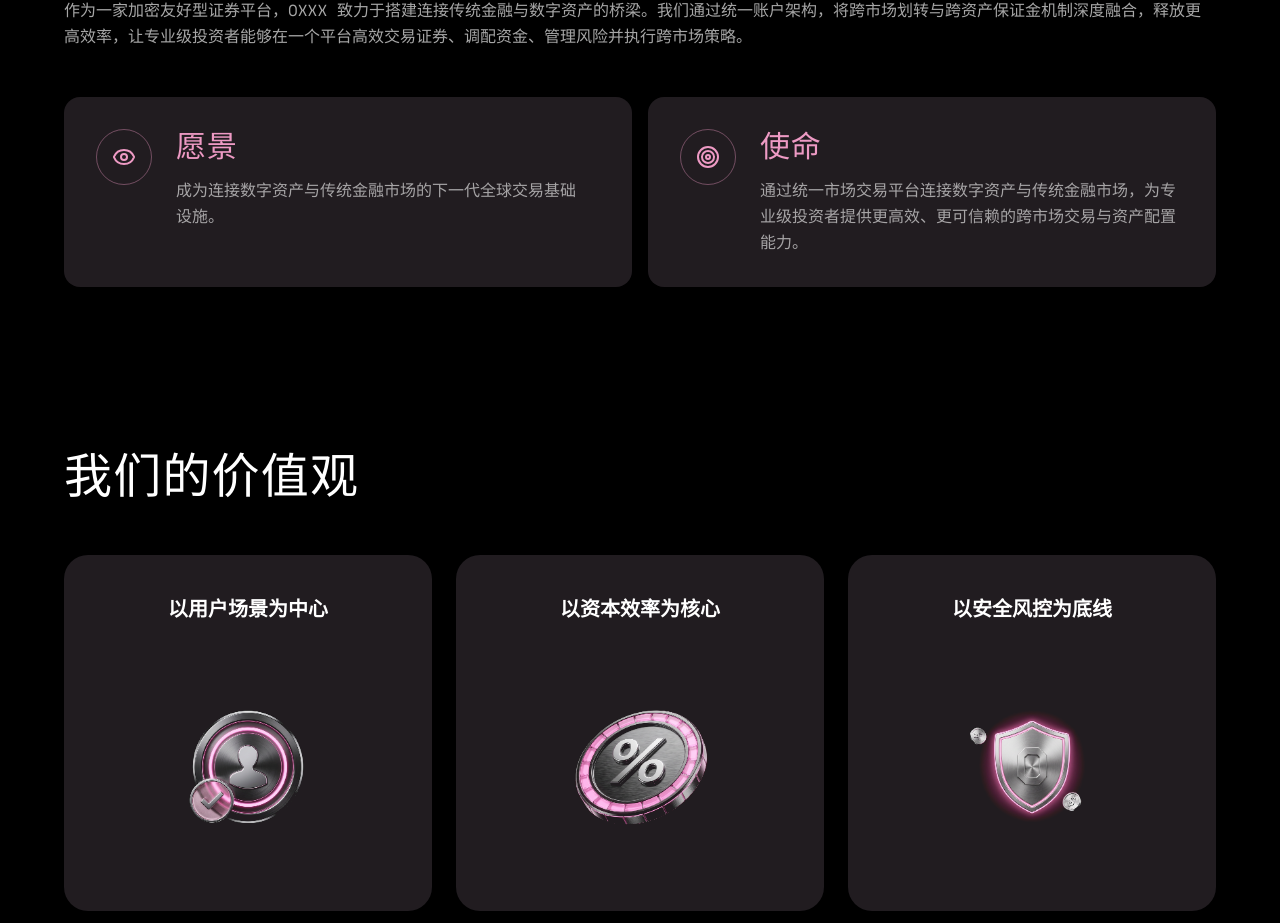
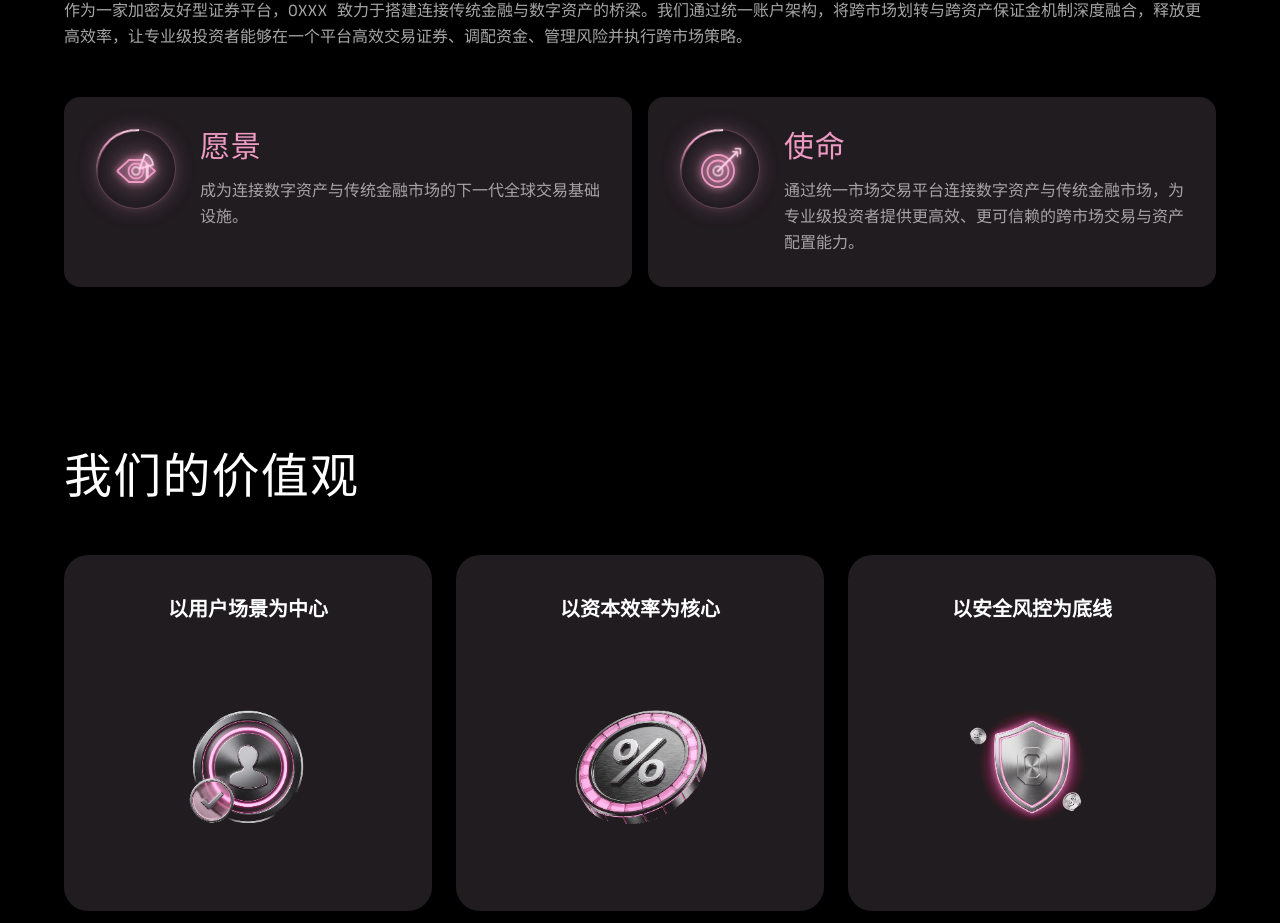
Before and after one commit to JONJUNWEI8888/oxxx, a Next.js app: page /about in a window 1280 px wide. Shown: the part 1115-2038 px from the top of the page. Built offline with nearby package versions, Linux system fonts and the light colour scheme; a web font is replaced by a local one.

Commit message:
feat: introduce laser effect visuals and components

```diff
--- a/app/globals.css
+++ b/app/globals.css
@@ -307,3 +307,68 @@ html.lenis body {
     animation: none;
   }
 }
+
+.laser-badge {
+  background: radial-gradient(circle, color-mix(in oklab, var(--color-gold) 14%, transparent), transparent 70%);
+  box-shadow: inset 0 0 0 1px color-mix(in oklab, var(--color-gold) 30%, transparent),
+    0 0 22px -6px color-mix(in oklab, var(--color-gold) 55%, transparent);
+}
+.laser-badge-orbit {
+  padding: 1.5px;
+  background: conic-gradient(from 0deg, transparent 0 70%, var(--color-gold) 85%, var(--color-gold-light) 100%);
+  -webkit-mask: linear-gradient(#000 0 0) content-box, linear-gradient(#000 0 0);
+  -webkit-mask-composite: xor;
+  mask-composite: exclude;
+  animation: laser-orbit-spin 3.2s linear infinite;
+}
+.laser-icon {
+  overflow: visible;
+  filter: drop-shadow(0 0 3px var(--color-gold)) drop-shadow(0 0 8px color-mix(in oklab, var(--color-gold) 50%, transparent));
+}
+.laser-draw {
+  stroke-dasharray: 100;
+  animation: laser-draw 4s ease-in-out infinite;
+}
+.laser-draw-delay { animation-delay: 0.25s; }
+.laser-pupil, .laser-bull { animation: laser-pulse 2s ease-in-out infinite; transform-box: fill-box; transform-origin: center; }
+.laser-wedge { transform-origin: 24px 26px; animation: laser-wedge 4s ease-in-out infinite; }
+.laser-scan-bar { opacity: 0.85; filter: blur(0.6px); animation: laser-scan 2.4s linear infinite; }
+.laser-arrow { animation: laser-arrow 3s cubic-bezier(0.2, 0.8, 0.2, 1) infinite; }
+.laser-impact { opacity: 0; transform-box: fill-box; transform-origin: center; animation: laser-impact 3s ease-out infinite; }
+
+@keyframes laser-orbit-spin { to { transform: rotate(360deg); } }
+@keyframes laser-draw {
+  0% { stroke-dashoffset: 100; }
+  35%, 80% { stroke-dashoffset: 0; }
+  100% { stroke-dashoffset: -100; }
+}
+@keyframes laser-pulse {
+  0%, 100% { transform: scale(1); opacity: 1; }
+  50% { transform: scale(0.82); opacity: 0.75; }
+}
+@keyframes laser-wedge {
+  0%, 100% { transform: rotate(-8deg); }
+  50% { transform: rotate(14deg) translate(1px, -1px); }
+}
+@keyframes laser-scan {
+  0% { transform: translateX(0); }
+  100% { transform: translateX(58px); }
+}
+@keyframes laser-arrow {
+  0% { transform: translate(16px, -16px); opacity: 0; }
+  12% { opacity: 1; }
+  28% { transform: translate(-1px, 1px); }
+  34%, 85% { transform: translate(0, 0); opacity: 1; }
+  100% { transform: translate(0, 0); opacity: 0; }
+}
+@keyframes laser-impact {
+  0%, 27% { transform: scale(1); opacity: 0; }
+  30% { opacity: 0.9; }
+  60%, 100% { transform: scale(3.4); opacity: 0; }
+}
+
+@media (prefers-reduced-motion: reduce) {
+  .laser-badge-orbit, .laser-draw, .laser-pupil, .laser-bull, .laser-wedge,
+  .laser-scan-bar, .laser-arrow, .laser-impact { animation: none; }
+  .laser-scan-bar, .laser-impact { display: none; }
+}
--- a/components/about/about-sections.tsx
+++ b/components/about/about-sections.tsx
@@ -1,7 +1,8 @@
 'use client'
 
 import { motion } from 'framer-motion'
-import { ArrowRight, Eye, Target } from 'lucide-react'
+import { ArrowRight } from 'lucide-react'
+import { LaserEye, LaserTarget } from './laser-icons'
 import Image from 'next/image'
 import Link from 'next/link'
 import type { Bi } from '@/lib/i18n'
@@ -151,12 +152,12 @@ export function BrandStory() {
   ]
   const cards = [
     {
-      icon: Eye,
+      icon: LaserEye,
       title: { zh: '愿景', en: 'Vision' },
       body: { zh: '成为连接数字资产与传统金融市场的下一代全球交易基础设施。', en: 'To become the next-generation global trading infrastructure connecting digital assets and traditional markets.' },
     },
     {
-      icon: Target,
+      icon: LaserTarget,
       title: { zh: '使命', en: 'Mission' },
       body: {
         zh: '通过统一市场交易平台连接数字资产与传统金融市场，为专业级投资者提供更高效、更可信赖的跨市场交易与资产配置能力。',
@@ -185,8 +186,9 @@ export function BrandStory() {
               transition={{ ...reveal.transition, delay: i * 0.1 }}
               className="flex gap-6 rounded-2xl bg-raised p-8"
             >
-              <span className="flex size-14 shrink-0 items-center justify-center rounded-full border border-gold/40 text-gold">
-                <Icon className="size-6" aria-hidden="true" />
+              <span className="laser-badge relative flex size-20 shrink-0 items-center justify-center rounded-full text-gold">
+                <span className="laser-badge-orbit pointer-events-none absolute inset-0 rounded-full" aria-hidden="true" />
+                <Icon className="relative size-12" />
               </span>
               <div className="flex flex-col gap-3">
                 <h3 className="font-display text-3xl tracking-wide text-gold">{t(title.zh, title.en)}</h3>
--- /dev/null
+++ b/components/about/laser-icons.tsx
@@ -0,0 +1,59 @@
+import { useId } from 'react'
+
+type IconProps = { className?: string }
+
+export function LaserEye({ className }: IconProps) {
+  const clipId = useId()
+  return (
+    <svg viewBox="0 0 48 48" fill="none" className={`laser-icon ${className ?? ''}`} aria-hidden="true">
+      <defs>
+        <clipPath id={clipId}>
+          <path d="M5 26 L17 15 H31 L43 26 L31 37 H17 Z" />
+        </clipPath>
+      </defs>
+      <path
+        className="laser-draw"
+        pathLength={100}
+        d="M5 26 L17 15 H31 L43 26 L31 37 H17 Z"
+        stroke="currentColor"
+        strokeWidth="1.8"
+        strokeLinejoin="round"
+      />
+      <circle className="laser-draw laser-draw-delay" pathLength={100} cx="24" cy="26" r="7.5" stroke="currentColor" strokeWidth="1.8" />
+      <circle className="laser-pupil" cx="24" cy="26" r="4.2" stroke="var(--color-gold-light)" strokeWidth="1.8" />
+      <g className="laser-wedge">
+        <path
+          d="M26 24 L28.5 8.5 A13 13 0 0 1 38.5 17.5 Z"
+          fill="color-mix(in oklab, var(--color-gold-light) 18%, transparent)"
+          stroke="var(--color-gold-light)"
+          strokeWidth="1.6"
+          strokeLinejoin="round"
+        />
+      </g>
+      <g clipPath={`url(#${clipId})`}>
+        <rect className="laser-scan-bar" x="-6" y="12" width="3" height="28" fill="var(--color-gold-light)" />
+      </g>
+    </svg>
+  )
+}
+
+export function LaserTarget({ className }: IconProps) {
+  return (
+    <svg viewBox="0 0 48 48" fill="none" className={`laser-icon ${className ?? ''}`} aria-hidden="true">
+      <circle className="laser-draw" pathLength={100} cx="22" cy="26" r="16" stroke="currentColor" strokeWidth="1.8" />
+      <circle className="laser-draw laser-draw-delay" pathLength={100} cx="22" cy="26" r="10.5" stroke="currentColor" strokeWidth="1.8" />
+      <circle className="laser-bull" cx="22" cy="26" r="5" stroke="var(--color-gold-light)" strokeWidth="1.8" />
+      <circle className="laser-impact" cx="22" cy="26" r="5" stroke="var(--color-gold-light)" strokeWidth="1.2" />
+      <g className="laser-arrow">
+        <line x1="22" y1="26" x2="40" y2="8" stroke="var(--color-gold-light)" strokeWidth="1.8" strokeLinecap="round" />
+        <path
+          d="M37 6.5 L41.5 6.5 L41.5 11 M39.5 3.5 L44.5 3.5 L44.5 8.5"
+          stroke="var(--color-gold-light)"
+          strokeWidth="1.6"
+          strokeLinecap="round"
+          strokeLinejoin="round"
+        />
+      </g>
+    </svg>
+  )
+}
```
